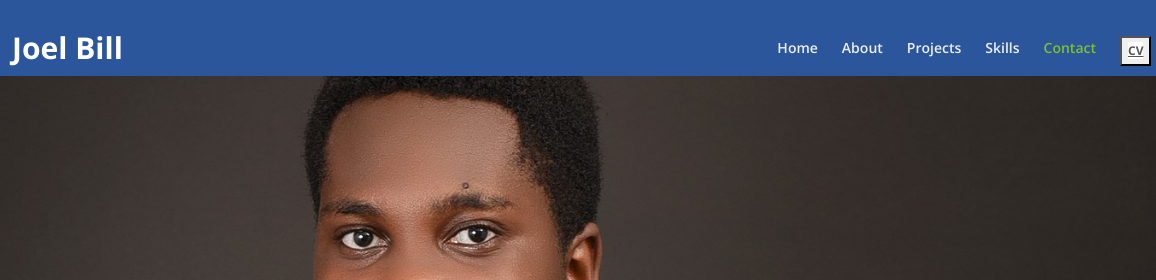
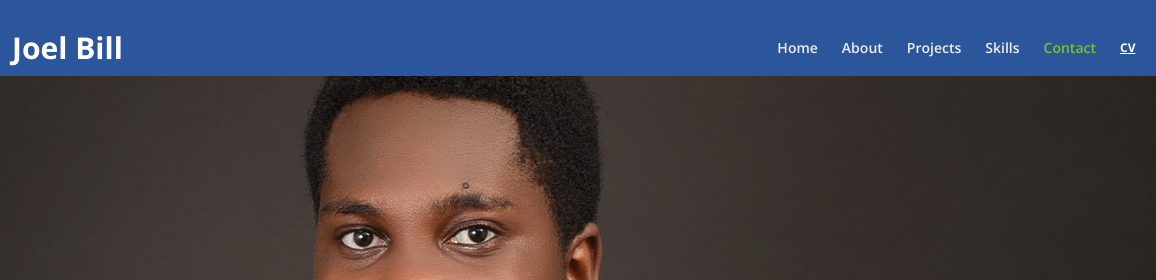
Before and after one commit to joelagyeman/new_portfolio, a plain HTML site: page index.html in a window 1280 px wide. Shown: the top 280 px of the page, 124-1280 px from the left. Drawn offline with nearby package versions, Linux system fonts and the light colour scheme.

Commit message:
removed button

```diff
--- a/index.html
+++ b/index.html
@@ -58,11 +58,11 @@
                 </ul>
                 <span class="nav-item social-icons">
                     <span class="fa-stack">
-                        <button class="button">
-                        <a href="./cv/Joel Bill Agyeman-Mensah resume.pdf" download="CV.pdf" style="background-color: white;">
+
+                        <a href="./cv/Joel Bill Agyeman-Mensah resume.pdf" download="CV.pdf" style="color: white;">
                            <strong>CV</strong>
                         </a>
-                    </button>
+
                     </span>
 
                 </span>
```
